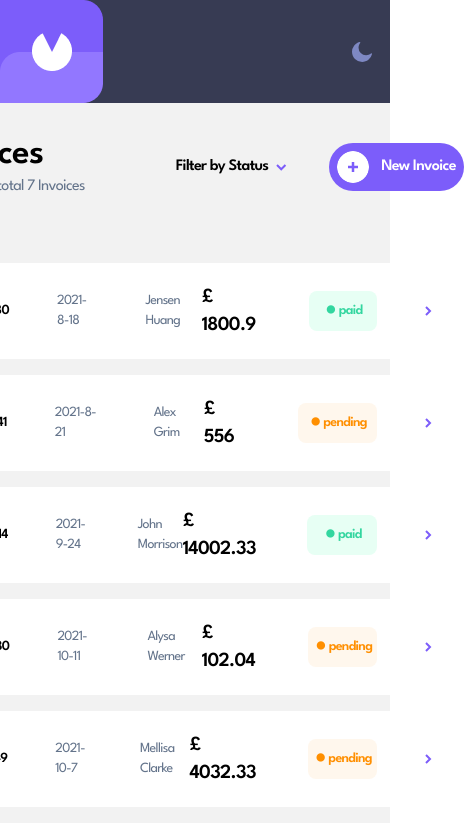
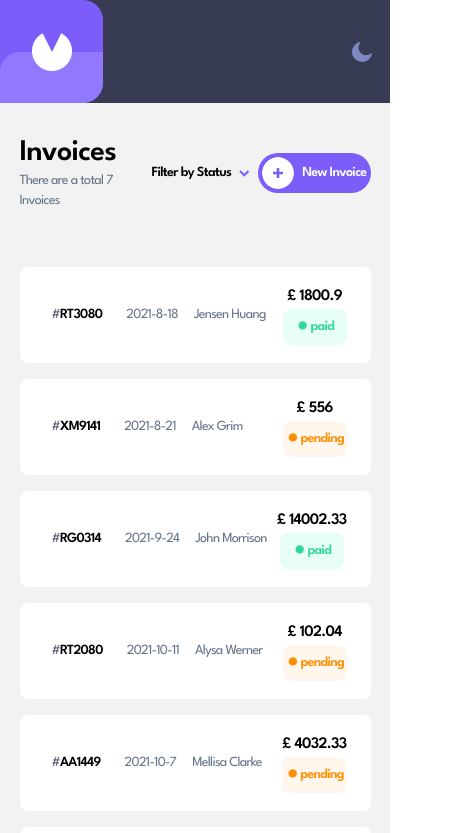
Before and after one commit to VibhourSharma/Invoice-app, a React (Vite) app: page / in a window 390 px wide. Shown: the top 833 px of the page, 464 px wide, since content can reach past the window. Built offline with nearby package versions, Linux system fonts and the light colour scheme.

Commit message:
🚀New: Responsive layout added for mobile screens

```diff
--- a/src/components/Form/AdditionalInfo.jsx
+++ b/src/components/Form/AdditionalInfo.jsx
@@ -1,6 +1,6 @@
 const AdditionalInfo = ({ onChange, formData }) => {
   return (
-    <div className="mt-12">
+    <div className="mt-12 mobile:w-[90%]">
       <div className="flex flex-col">
         <label htmlFor="paymentDue" className="text-slate-500 text-sm mb-2">
           Invoice Date
@@ -9,7 +9,7 @@ const AdditionalInfo = ({ onChange, formData }) => {
           type="date"
           id="paymentDue"
           name="paymentDue"
-          className="border rounded-md p-2 mt-2 my-6 w-[34rem] focus:outline-none"
+          className="border rounded-md p-2 mt-2 my-6 w-[34rem] focus:outline-none mobile:w-full"
           placeholder="e.g. email@xyz.com"
           onChange={onChange}
           value={formData.paymentDue}
@@ -23,7 +23,7 @@ const AdditionalInfo = ({ onChange, formData }) => {
           name="paymentTerms"
           placeholder="Select..."
           id="paymentTerms"
-          className="border rounded-md px-2 py-3.5 mt-2 my-6 w-[34rem] focus:outline-none text-bold"
+          className="border rounded-md px-2 py-3.5 mt-2 my-6 w-[34rem] focus:outline-none text-bold mobile:w-full"
           onChange={onChange}
           value={formData.paymentTerms}
         >
@@ -41,7 +41,7 @@ const AdditionalInfo = ({ onChange, formData }) => {
           type="text"
           id="description"
           name="description"
-          className="border rounded-md p-2 mt-2 my-6 w-[34rem] focus:outline-none"
+          className="border rounded-md p-2 mt-2 my-6 w-[34rem] focus:outline-none mobile:w-full"
           placeholder="e.g. Graphic Design Service"
           onChange={onChange}
           value={formData.description}
--- a/src/components/Form/BillFrom.jsx
+++ b/src/components/Form/BillFrom.jsx
@@ -2,7 +2,7 @@ import React from "react";
 
 const BillFrom = ({ onChange, formData }) => {
   return (
-    <div className="mt-16">
+    <div className="mt-16 mobile:w-[90%]">
       <div className="flex items-center mb-6">
         <h5 className="text-[#7C5DFA] font-semibold text-sm outline-none">
           Bill from
@@ -16,7 +16,7 @@ const BillFrom = ({ onChange, formData }) => {
           type="text"
           id="senderStreet"
           name="senderAddress.street"
-          className="border rounded-md p-2 mt-2 my-6 w-[34rem] focus:outline-none"
+          className="border rounded-md p-2 mt-2 my-6 w-[34rem] focus:outline-none mobile:w-full"
           onChange={onChange}
           value={formData.senderAddress.street}
         />
@@ -30,7 +30,7 @@ const BillFrom = ({ onChange, formData }) => {
             type="text"
             id="senderCity"
             name="senderAddress.city"
-            className="border rounded-md p-2 w-[8rem] my-2 focus:outline-none"
+            className="border rounded-md p-2 w-[8rem] my-2 focus:outline-none mobile:w-[6rem]"
             onChange={onChange}
             value={formData.senderAddress.city}
           />
@@ -43,7 +43,7 @@ const BillFrom = ({ onChange, formData }) => {
             type="text"
             id="sendePostCode"
             name="senderAddress.postCode"
-            className="border rounded-md p-2 w-[8rem] my-2 focus:outline-none"
+            className="border rounded-md p-2 w-[8rem] my-2 focus:outline-none mobile:w-[6rem]"
             onChange={onChange}
             value={formData.senderAddress.postCode}
           />
@@ -56,7 +56,7 @@ const BillFrom = ({ onChange, formData }) => {
             type="text"
             id="senderCountry"
             name="senderAddress.country"
-            className="border rounded-md p-2 w-[12rem] my-2 focus:outline-none"
+            className="border rounded-md p-2 w-[12rem] my-2 focus:outline-none mobile:w-[7rem]"
             onChange={onChange}
             value={formData.senderAddress.country}
           />
--- a/src/components/Form/Form.jsx
+++ b/src/components/Form/Form.jsx
@@ -110,7 +110,7 @@ const Form = ({ onClose, receiptData, setWholeData }) => {
 
   return (
     <>
-      <form className="flex flex-col items-center h-full ml-8">
+      <form className="flex flex-col items-center h-full ml-8 mobile:text-xs mobile:ml-0">
         <BillFrom onChange={handleChange} formData={formData} />
         <BillTo onChange={handleChange} formData={formData} />
         <AdditionalInfo onChange={handleChange} formData={formData} />
@@ -121,7 +121,7 @@ const Form = ({ onClose, receiptData, setWholeData }) => {
         />
 
         {!receiptData ? (
-          <div className="flex w-[34rem] justify-between py-8">
+          <div className="flex w-[34rem] justify-between py-8 mobile:w-[90%]">
             <div className="flex items-center">
               <button
                 className="text-[#7E88C3] font-semibold h-12 w-24 rounded-3xl bg-[#F2F2F2] text-sm"
@@ -130,7 +130,7 @@ const Form = ({ onClose, receiptData, setWholeData }) => {
                 Discard
               </button>
             </div>
-            <div className="flex items-center justify-between w-[17rem]">
+            <div className="flex items-center justify-between w-[17rem] ">
               <button
                 onClick={handleDraft}
                 className="bg-[#373B53] w-32 h-12 rounded-3xl text-[#7E88C3] text-sm font-bold"
@@ -147,7 +147,7 @@ const Form = ({ onClose, receiptData, setWholeData }) => {
             </div>
           </div>
         ) : (
-          <div className="flex w-[34rem] gap-4 justify-end items-center py-8">
+          <div className="flex w-[34rem] gap-4 justify-end items-center py-8 mobile:justify-center">
             <button
               onClick={handleDiscard}
               className="bg-[#373B53] w-32 h-12 rounded-3xl text-[#7E88C3] text-sm font-bold"
--- a/src/components/FormDrawer.jsx
+++ b/src/components/FormDrawer.jsx
@@ -22,7 +22,7 @@ const FormDrawer = ({ isOpen, onClose, receiptData, setWholeData }) => {
     <>
       <div style={backdropStyle} onClick={onClose} />
       <div
-        className="fixed top-0 left-0 w-[40rem] h-full bg-white ease-in-out delay-200 duration-300 shadow-2xl ml-24 rounded-r-3xl"
+        className="fixed top-0 left-0 w-[40rem] h-full bg-white ease-in-out delay-200 duration-300 shadow-2xl ml-24 rounded-r-3xl mobile:ml-0 mobile:w-[26rem] z-10 dark:bg-[#141625]"
         style={drawerStyle}
       >
         <Form
--- a/src/components/IncoiceDashboard.jsx
+++ b/src/components/IncoiceDashboard.jsx
@@ -49,16 +49,16 @@ const InvoiceDashboard = ({ handleNewInvoiceClick }) => {
   }, [selectedFilters]);
 
   return (
-    <div className="dark:bg-[#141625] dark:text-white bg-[#F2F2F2] flex min-h-screen justify-center tracking-tighter mobile:text-sm">
-      <div className="m-20 mobile:m-8">
-        <div className="flex justify-between mb-16">
+    <div className="dark:bg-[#141625] dark:text-white bg-[#F2F2F2] flex min-h-screen justify-center tracking-tighter mobile:text-sm mobile:w-full">
+      <div className="m-20 w-[45%] mobile:w-[90%] mobile:m-8">
+        <div className="flex justify-between mb-14 mobile:w-full">
           <div>
-            <h1 className="text-4xl font-bold">Invoices</h1>
-            <p className="text-base text-slate-500">
+            <h1 className="text-4xl font-bold mobile:text-3xl">Invoices</h1>
+            <p className="text-base mobile:text-sm text-slate-500">
               There are a total {filteredData.length} Invoices
             </p>
           </div>
-          <div className="flex items-center justify-between w-72">
+          <div className="flex items-center justify-between mobile:justify-end w-72 mobile:gap-2">
             <InvoiceFilter
               isChecked={isChecked}
               toggleCheckbox={toggleCheckbox}
@@ -67,10 +67,10 @@ const InvoiceDashboard = ({ handleNewInvoiceClick }) => {
               statusColors={statusColors}
             />
             <button
-              className="bg-[#7C5DFA] text-white flex items-center rounded-r-3xl rounded-l-3xl text-base font-bold p-2 gap-3"
+              className="bg-[#7C5DFA] text-white flex items-center rounded-r-3xl rounded-l-3xl text-base font-bold p-2 gap-3 mobile:text-sm mobile:gap-2 mobile:p-1"
               onClick={handleNewInvoiceClick}
             >
-              <img src={plusIcon} alt="plus" className="rounded-full" />
+              <img src={plusIcon} alt="plus" className="rounded-full " />
               New Invoice
             </button>
           </div>
--- a/src/components/InvoiceFilter.jsx
+++ b/src/components/InvoiceFilter.jsx
@@ -11,7 +11,7 @@ const InvoiceFilter = ({
   return (
     <>
       <div
-        className="flex items-center text-base font-bold cursor-pointer relative"
+        className="flex items-center text-base font-bold cursor-pointer relative mobile:text-sm"
         onClick={toggleCheckbox}
       >
         Filter by Status
--- a/src/components/InvoiceList.jsx
+++ b/src/components/InvoiceList.jsx
@@ -18,27 +18,27 @@ const InvoiceList = ({ statusColors, filteredData }) => {
           <Link to={`/receipt/${invoice.id}`} key={invoice.id}>
             <div className="flex rounded-lg h-24 bg-white mt-4 justify-between dark:bg-[#1E2139] hover:border hover:border-[#7C5DFA] cursor-pointer">
               <div className="flex justify-center items-center">
-                <span className="font-bold mr-12 ml-8">
+                <span className="font-bold mr-12 ml-8 mobile:mr-6">
                   <span className="text-slate-500">#</span>
                   {invoice.id}
                 </span>
-                <span className="text-slate-500 mr-12">
+                <span className="text-slate-500 mr-12 mobile:mr-4">
                   {invoice.createdAt}
                 </span>
                 <span className="text-slate-500">{invoice.clientName}</span>
               </div>
-              <div className="flex items-center">
-                <span className="font-bold text-xl mr-12">
+              <div className="flex items-center mobile:flex-col mobile:text-sm mobile:justify-center mobile:mr-6">
+                <span className="font-bold text-xl mr-12 mobile:text-base mobile:mr-0">
                   £ {calculateTotal(invoice.items)}
                 </span>
                 <div
-                  className={`dark:bg-opacity-5 font-semibold rounded-lg flex items-center justify-center w-20 p-0.5 mr-12 ${
+                  className={`dark:bg-opacity-5 font-semibold rounded-lg flex items-center justify-center w-20 p-0.5 mr-12 mobile:mr-0 mobile:w-16 mobile:p-0 ${
                     statusColors[invoice.status]
                   } ${invoice.status === "draft" ? "dark:text-white" : ""}`}
                 >
                   <span className="text-3xl">•</span> {invoice.status}
                 </div>
-                <img src={rightArrow} alt=">" className="mr-8" />
+                <img src={rightArrow} alt=">" className="mr-8 mobile:hidden" />
               </div>
             </div>
           </Link>
--- a/tailwind.config.js
+++ b/tailwind.config.js
@@ -9,7 +9,7 @@ export default {
       },
     },
     screens: {
-      mobile: { max: "720px" },
+      mobile: { max: "450px" },
     },
   },
   plugins: [],
```
Also changed, not shown: src/components/Form/BillTo.jsx (+7 -7 lines), src/components/Form/FormItemList.jsx (+6 -6 lines), src/components/ReceiptLayout.jsx (+15 -9 lines).
